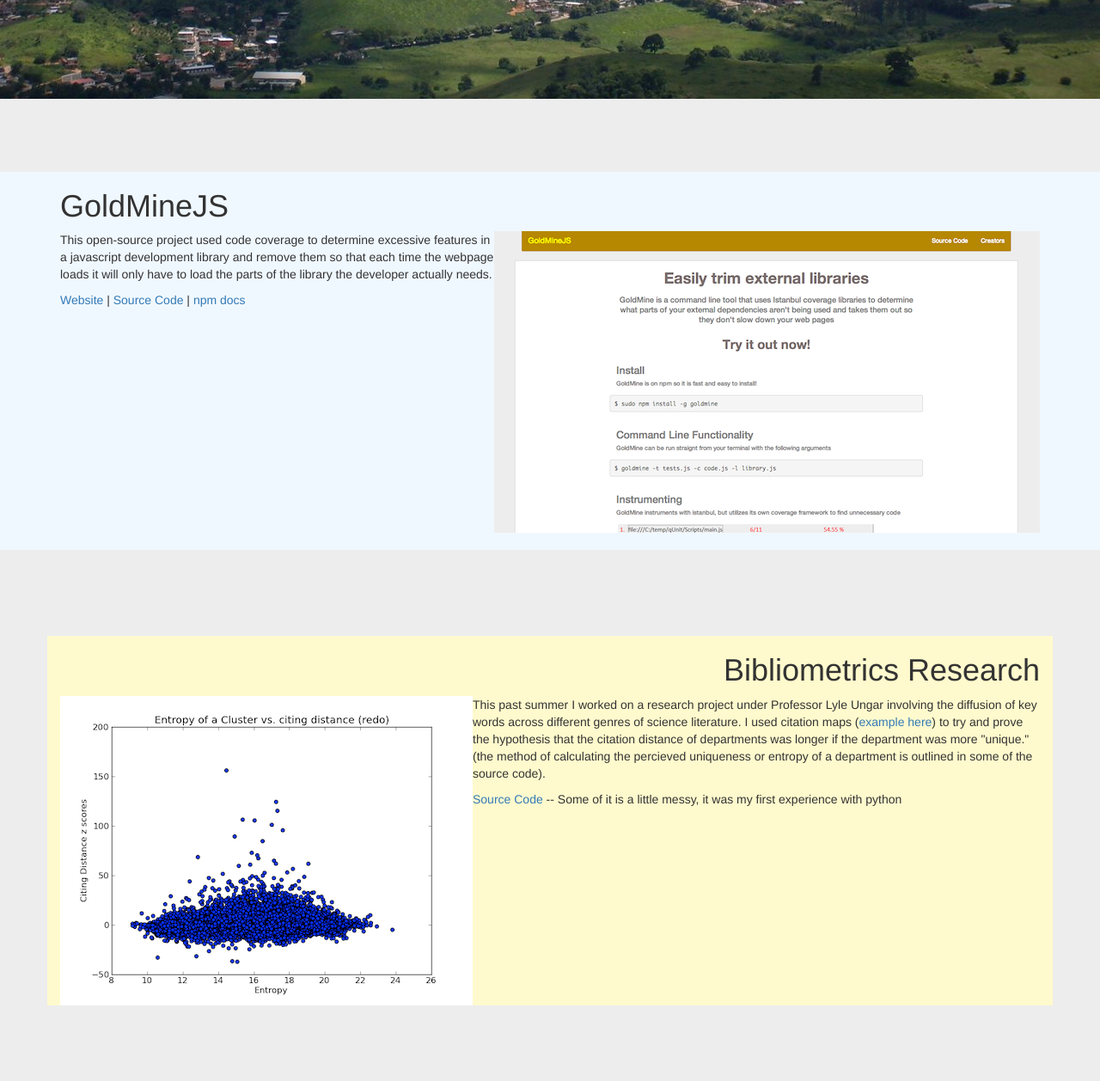
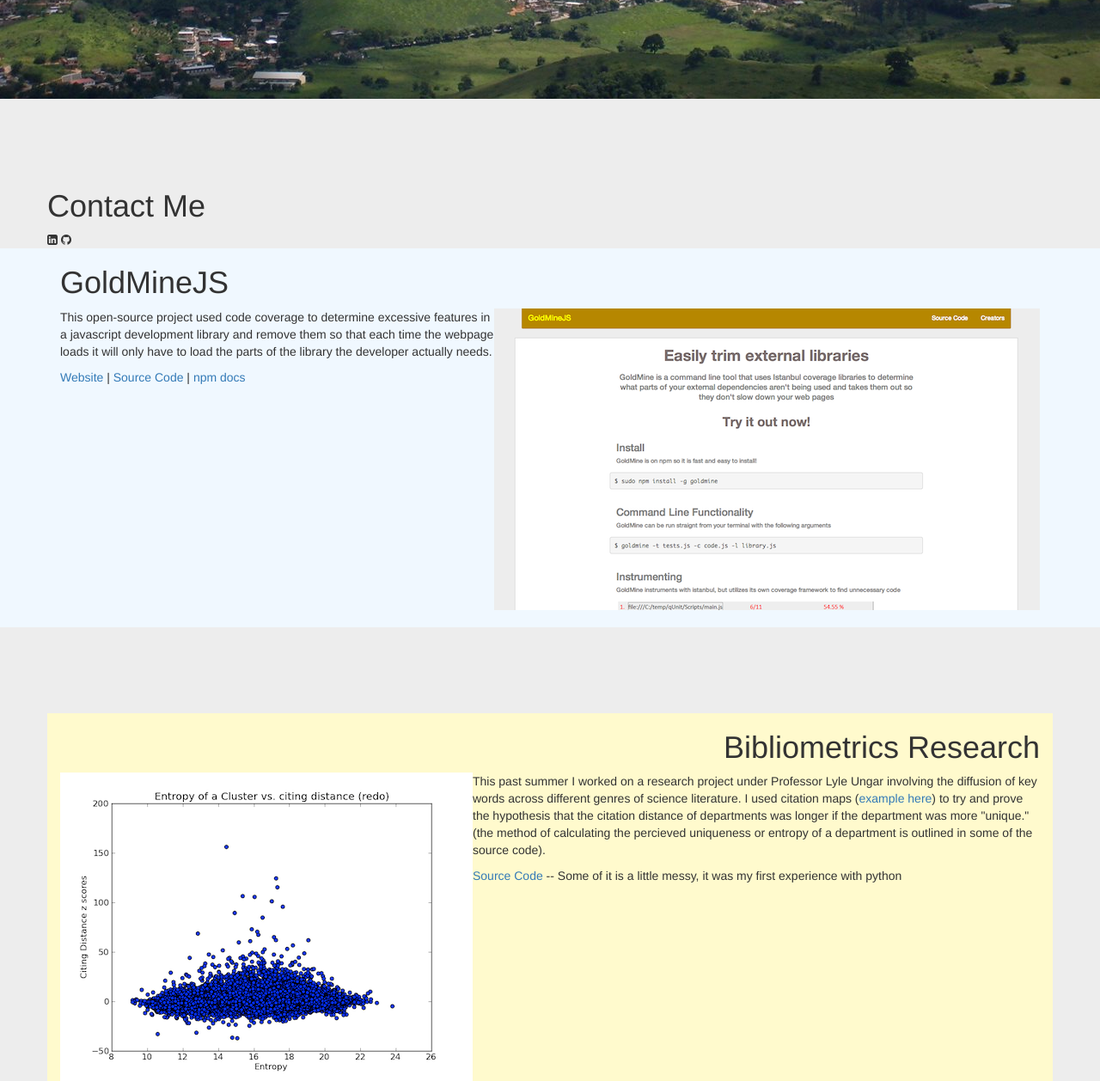
Before and after one commit to alexbrashear/alex_brashear, a Django app: page / in a window 1280 px wide. Shown: the part 845-2103 px from the top of the page at 86% size. Before the commit the page ends 2015 px from the top, so only its background shows below. Run offline with Django 3.2, Linux system fonts and the light colour scheme; some libraries are stand-ins or nearby versions.

Commit message:
testing icons

```diff
--- a/alex_brashear/templates/index.html
+++ b/alex_brashear/templates/index.html
@@ -2,6 +2,7 @@
 <html>
 <head>
 	<link href="http://netdna.bootstrapcdn.com/bootstrap/3.0.0/css/bootstrap.min.css" rel="stylesheet">
+	<link href="//netdna.bootstrapcdn.com/font-awesome/4.0.1/css/font-awesome.css" rel="stylesheet">
 	<link rel="stylesheet" type="text/css" href="../static/css/main.css">
 	<script src="http://ajax.googleapis.com/ajax/libs/jquery/1.10.2/jquery.min.js"></script>
 	<title>
@@ -30,6 +31,14 @@
 		<br>
 		<br>
 		</div>
+	<div class="container">
+		<div class="row">
+			<h1>Contact Me</h1>
+			<i class="fa fa-linkedin-square"></i>
+			<i class="fa fa-github"></i>
+		</div>
+
+	</div>
 		<div class="goldmine" id="goldmine">
 			<div class="container">
 				<h1>GoldMineJS</h1>
```
